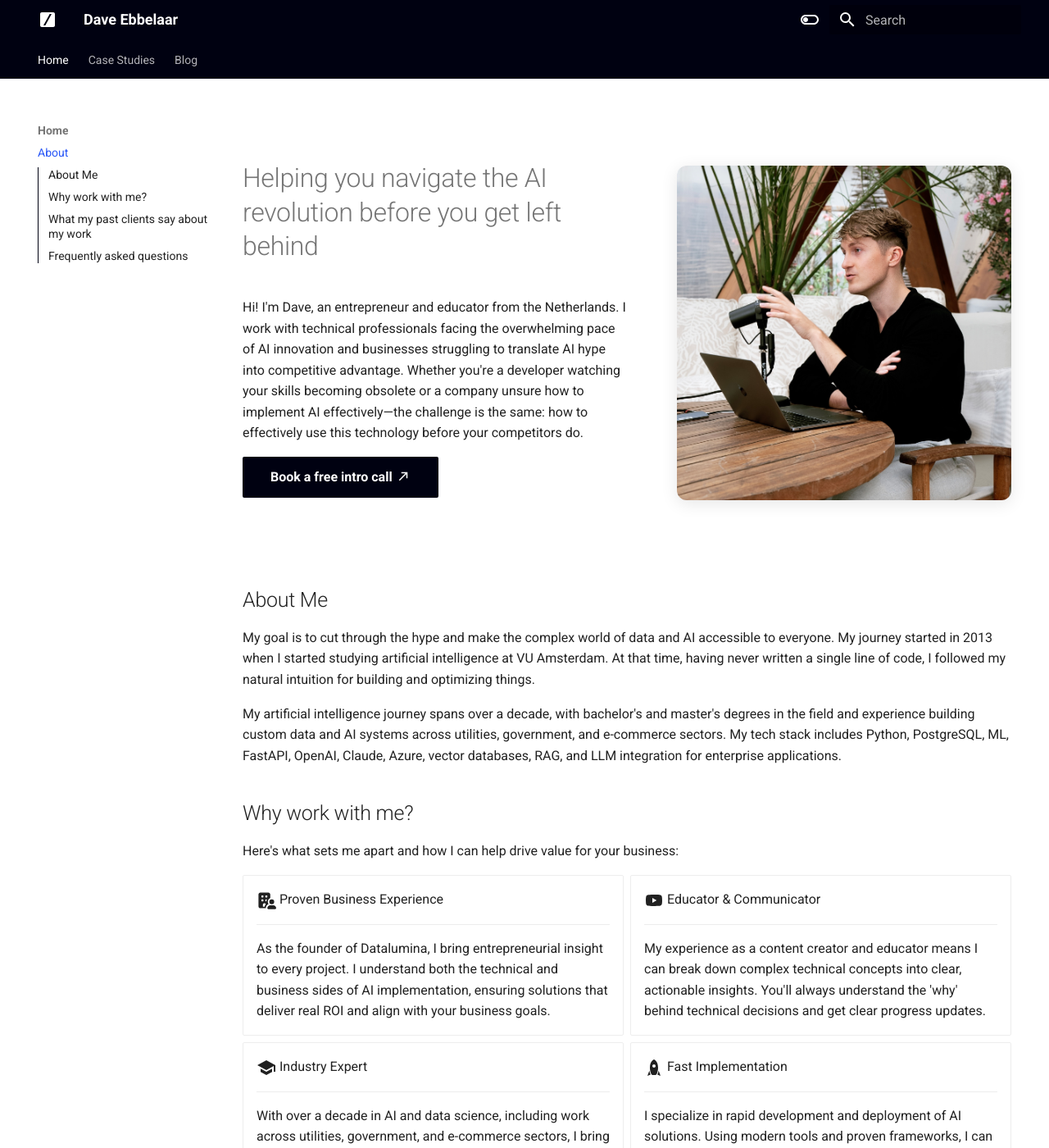
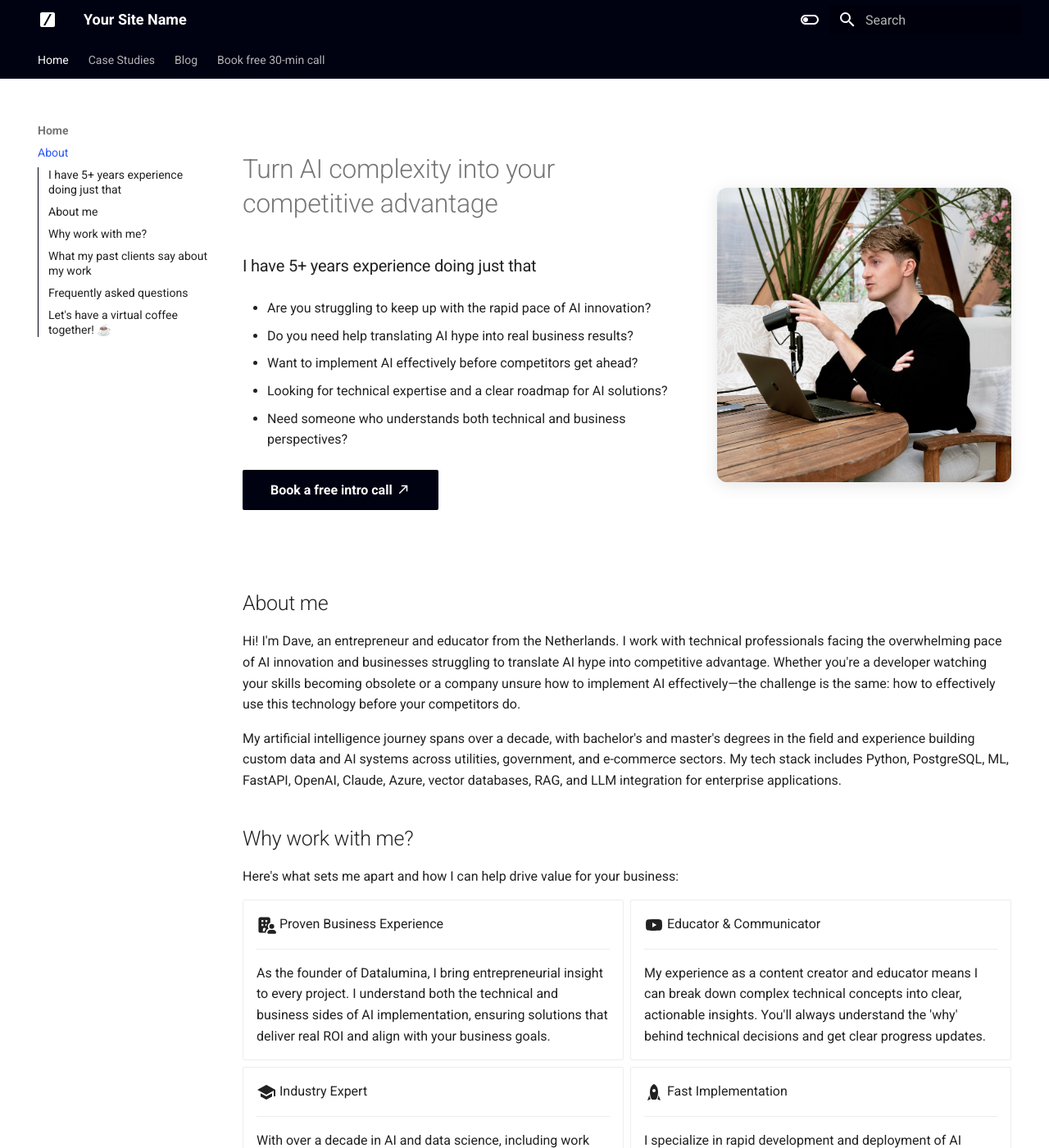
Before and after one commit to opsabarsec/mkdocs-website-template, an MkDocs documentation site: the page built from docs/index.md, in a window 1280 px wide and 1400 px high. Shown: the whole window at 82% size. Built offline with MkDocs 1.6.1 and Material for MkDocs 9.7.7, drawn with Linux system fonts in a browser that asks for light colours; some of the changed text lies outside the part shown.

Commit message:
Update mkdocs.yml and index.md to reflect new site branding, enhance user engagement with a clear call-to-action, and improve navigation structure. Revise README.md for clarity on custom domain setup and adjust portfolio links for accuracy. Refactor CSS for better styling consistency across the site.

```diff
--- a/docs/index.md
+++ b/docs/index.md
@@ -33,9 +33,19 @@ canonical_url: https://www.daveebbelaar.com/
 
 <div class="text-intro-grid" markdown>
 
-# Helping you navigate the AI revolution before you get left behind
+# Turn AI complexity into your competitive advantage
 
-Hi! I'm Dave, an entrepreneur and educator from the Netherlands. I work with technical professionals facing the overwhelming pace of AI innovation and businesses struggling to translate AI hype into competitive advantage. Whether you're a developer watching your skills becoming obsolete or a company unsure how to implement AI effectively—the challenge is the same: how to effectively use this technology before your competitors do.
+### I have 5+ years experience doing just that
+
+- Are you struggling to keep up with the rapid pace of AI innovation?
+
+- Do you need help translating AI hype into real business results?
+
+- Want to implement AI effectively before competitors get ahead?
+
+- Looking for technical expertise and a clear roadmap for AI solutions?
+
+- Need someone who understands both technical and business perspectives?
 
 [Book a free intro call :material-arrow-top-right:](https://www.calendly.com){ .md-button .md-button--primary }
 
@@ -43,15 +53,15 @@ Hi! I'm Dave, an entrepreneur and educator from the Netherlands. I work with tec
 
 <div class="profile-image-grid" markdown>
 
-![Dave Ebbelaar, AI Entrepreneur and Educator](/assets/@daveebbelaar.jpg){ .profile-image alt="Portrait of Dave Ebbelaar, AI entrepreneur and educator" }
+![Dave Ebbelaar, AI Entrepreneur and Educator](assets/@daveebbelaar.jpg){ .profile-image alt="Portrait of Dave Ebbelaar, AI entrepreneur and educator" }
 
 </div>
 
 </div>
 
-## About Me
+## About me
 
-My goal is to cut through the hype and make the complex world of data and AI accessible to everyone. My journey started in 2013 when I started studying artificial intelligence at VU Amsterdam. At that time, having never written a single line of code, I followed my natural intuition for building and optimizing things.
+Hi! I'm Dave, an entrepreneur and educator from the Netherlands. I work with technical professionals facing the overwhelming pace of AI innovation and businesses struggling to translate AI hype into competitive advantage. Whether you're a developer watching your skills becoming obsolete or a company unsure how to implement AI effectively—the challenge is the same: how to effectively use this technology before your competitors do.
 
 My artificial intelligence journey spans over a decade, with bachelor's and master's degrees in the field and experience building custom data and AI systems across utilities, government, and e-commerce sectors. My tech stack includes Python, PostgreSQL, ML, FastAPI, OpenAI, Claude, Azure, vector databases, RAG, and LLM integration for enterprise applications.
 
@@ -86,12 +96,6 @@ Here's what sets me apart and how I can help drive value for your business:
     I specialize in rapid development and deployment of AI solutions. Using modern tools and proven frameworks, I can help you move from concept to production faster, giving you a competitive edge in today's fast-paced market.
 
 </div>
-
-!!! cta-banner "Let's have a virtual coffee together!"
-
-    Want to see if we're a match? Let's have a chat and find out.
-
-    [Book a free intro call :material-arrow-top-right:](https://calendly.com){ .md-button .md-button--primary }
 
 ## What my past clients say about my work
 
@@ -150,3 +154,9 @@ Here's what sets me apart and how I can help drive value for your business:
 
 ??? quote "How do you communicate progress and results?"
     I maintain clear communication through weekly progress updates and regular check-in meetings. You'll receive detailed documentation of all analyses, findings, and recommendations. For ongoing projects, I provide interactive dashboards and reports that allow you to track progress and results in real-time.
+
+## Let's have a virtual coffee together! ☕️
+
+Want to see if we're a match? Let's have a chat and find out.
+
+[Book a free intro call :material-arrow-top-right:](https://calendly.com){ .md-button .md-button--primary }
--- a/docs/stylesheets/extra.css
+++ b/docs/stylesheets/extra.css
@@ -36,28 +36,7 @@
   background-color: #000111;
 }
 
-/* CTA Banner Styling */
-.cta-banner {
-  text-align: center;
-}
-.cta-banner .md-button {
-    margin-top: 0.5rem;
-}
-
-/* CTA Banner Styling */
-.md-typeset .admonition.cta-banner > .admonition-title {
-    font-size: 1.2rem !important;
-    font-weight: 600;
-    margin-bottom: 1rem;
-    text-align: center;
-}
-
-Remove the default admonition icon
-.md-typeset .cta-banner > .admonition-title::before {
-    display: none;
-}
-
-/* Testimonial cards - one per row */
+/* Testimonial cards */
 .grid.cards.testimonials {
     grid-template-columns: 1fr !important;
     gap: 1.5rem;
--- a/docs/stylesheets/hero.css
+++ b/docs/stylesheets/hero.css
@@ -1,36 +1,36 @@
 .profile-image {
-  width: 300px; /* Wider to accommodate portrait format */
-  height: 400px; /* Taller for portrait style */
-  object-fit: cover; /* Maintains image aspect ratio */
-  border-radius: 12px; /* Subtle rounded corners instead of circle */
-  transform: none; /* Remove the horizontal flip */
-  box-shadow: 0 4px 20px rgba(0, 0, 0, 0.1); /* Enhanced shadow for depth */
+  width: 280px;
+  height: 380px;
+  object-fit: cover;
+  border-radius: 12px;
+  transform: none;
+  box-shadow: 0 4px 20px rgba(0, 0, 0, 0.1);
   transition: transform 0.3s ease, box-shadow 0.3s ease;
 }
 
 .profile-image:hover {
-  transform: scale(1.02); /* Simple scale on hover, no flip */
+  transform: scale(1.02);
   box-shadow: 0 8px 25px rgba(0, 0, 0, 0.15);
 }
 
 /* Grid Layout on index page */
 .grid-container {
   display: grid;
-  grid-template-columns: 1.2fr 1fr; /* Adjusted ratio for better text space */
-  gap: 40px; /* Increased gap for better separation */
-  align-items: center; /* Vertically center items */
-  padding: 40px 0; /* Add some vertical padding */
+  grid-template-columns: 1.5fr 1fr;
+  gap: 40px;
+  align-items: center;
+  padding: 40px 0;
 }
 
 .text-intro-grid {
   grid-column: 1 / 2;
-  padding-right: 20px; /* Add some space between text and image */
+  padding-right: 20px;
 }
 
 .profile-image-grid {
   grid-column: 2 / 3;
   display: flex;
-  justify-content: flex-end; /* Align image to the right */
+  justify-content: flex-end;
   align-items: center;
 }
 
@@ -43,10 +43,10 @@
   }
 
   .profile-image {
-    width: 100%; /* Full width on mobile */
-    max-width: 350px; /* But not too wide */
-    height: 400px; /* Maintain portrait aspect ratio */
-    margin: 0 auto; /* Center the image */
+    width: 100%;
+    max-width: 350px;
+    height: 400px;
+    margin: 0 auto;
   }
 
   .text-intro-grid {
@@ -70,7 +70,7 @@
   }
 
   .profile-image {
-    width: 450px; /* Slightly larger on big screens */
-    height: 550px;
+    width: 400px;
+    height: 500px;
   }
 }
--- a/mkdocs.yml
+++ b/mkdocs.yml
@@ -1,6 +1,6 @@
-site_name: Dave Ebbelaar
-site_description: Dave Ebbelaar is an AI entrepreneur and educator with over a decade of experience in the field. As the founder of Datalumina, he builds data and AI applications to help companies accelerate AI adoption, sharing his journey on YouTube and through Data Freelancer™, where he helps data professionals kickstart their freelancing careers.
-site_url: https://daveebbelaar.com
+site_name: Your Site Name
+site_description: Your site description
+site_url: https://yourdomain.com
 
 nav:
   - Home:
@@ -12,6 +12,7 @@ nav:
       - portfolio/projects/project-2.md
   - Blog:
     - blog/index.md
+  - Book free 30-min call: https://calendly.com/
 
 theme:
   name: material
@@ -52,26 +53,25 @@ extra:
   generator: true
   social:
     - icon: fontawesome/solid/building
-      link: https://datalumina.com
+      link: https://company.com
     - icon: fontawesome/brands/github
-      link: https://github.com/daveebbelaar
+      link: https://github.com/
     - icon: fontawesome/brands/youtube
-      link: https://youtube.com/@daveebbelaar
+      link: https://youtube.com/
     - icon: fontawesome/brands/linkedin
-      link: https://www.linkedin.com/in/daveebbelaar
+      link: https://www.linkedin.com
   analytics:
-    provider: google
-    property: G-W9Y1P0NKVZ
+    # provider: google
+    # property: G-W9Y130NXVZ
 
 extra_css:
   - stylesheets/extra.css
   - stylesheets/hero.css
-  - stylesheets/testimonials.css
 plugins:
   - search
   - social:
       cards_layout_options:
-        background_color: "#000111"
+        background_color: "#111111"
   - blog:
       blog_dir: blog
       authors_file: "{blog}/.authors.yml"
@@ -103,4 +103,4 @@ extra_files:
   - docs/robots.txt
 
 copyright: |
-  &copy; 2024 <a href="https://www.linkedin.com/in/daveebbelaar/" target="_blank" rel="noopener">Dave Ebbelaar</a>. All rights reserved.
+  &copy; 2024 <a href="https://www.linkedin.com" target="_blank" rel="noopener">John Doe</a>. All rights reserved.
```
Also changed, not shown: README.md (+2 -2 lines), docs/portfolio/index.md (+2 -2 lines).
